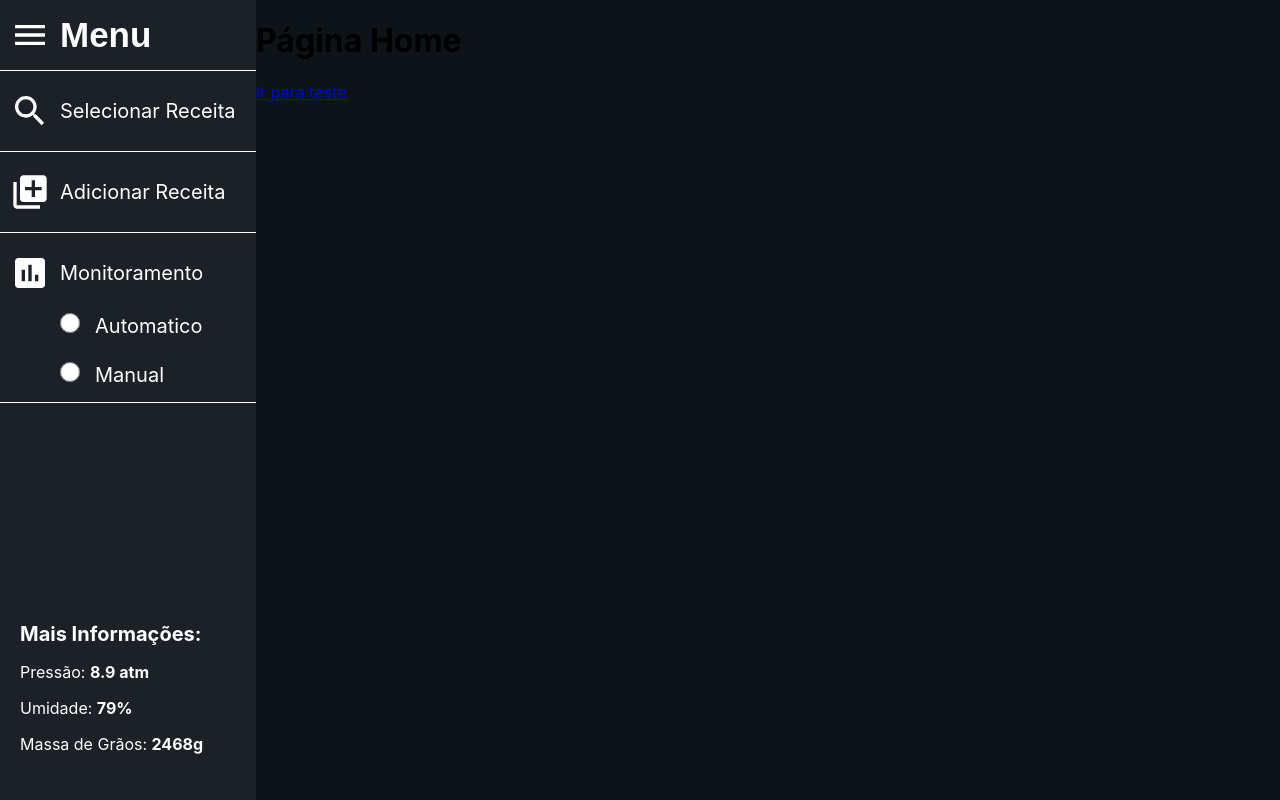
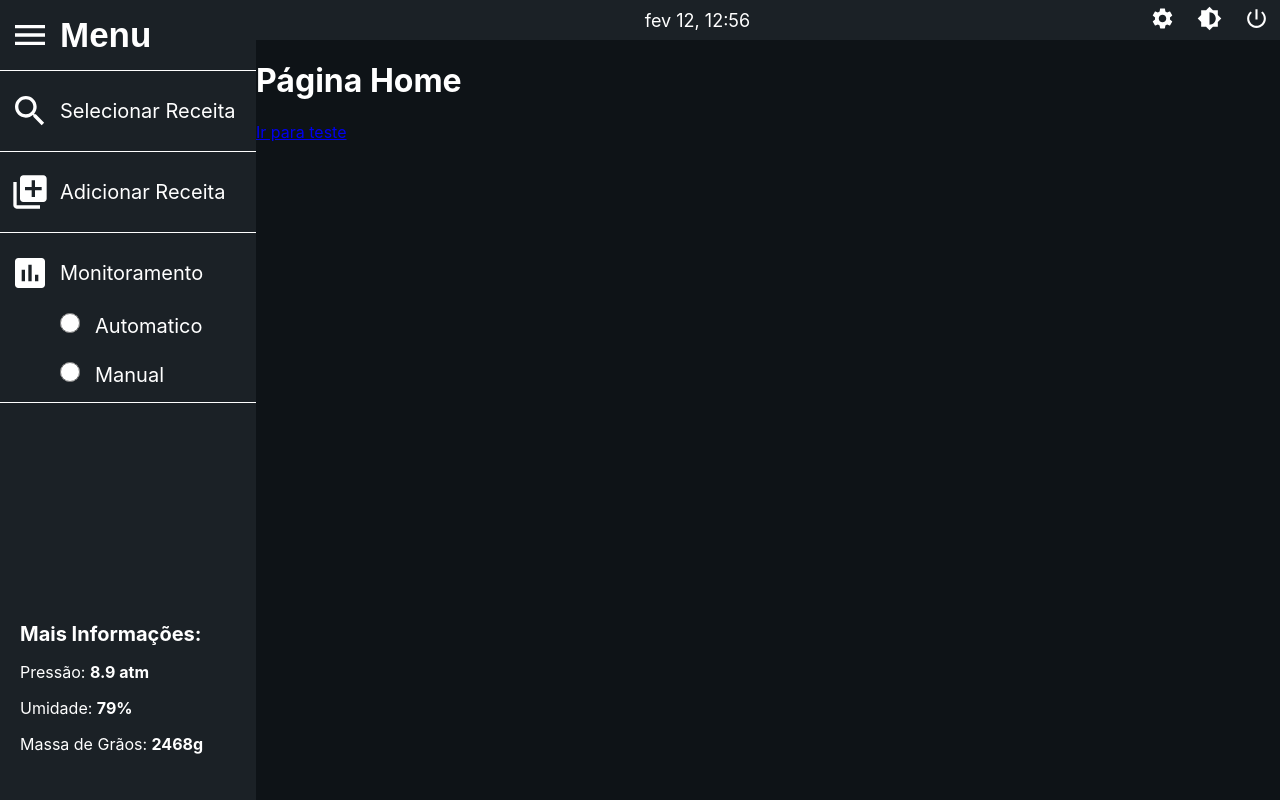
Before and after one commit to cpejr/frontend-cafetorrado, a React (Create React App) app: page / in a window 1280 px wide. Built offline with nearby package versions, Linux system fonts and the light colour scheme.

Commit message:
Feat: Adiciona nova app bar

```diff
--- a/package.json
+++ b/package.json
@@ -12,6 +12,7 @@
     "bootstrap": "^4.6.0",
     "clsx": "^1.1.1",
     "component": "^1.1.0",
+    "date-fns": "^2.17.0",
     "history": "^5.0.0",
     "prop-types": "^15.7.2",
     "react": "^17.0.1",
--- a/src/components/organisms/header/index.jsx
+++ b/src/components/organisms/header/index.jsx
@@ -4,15 +4,26 @@ import Brightness6Icon from '@material-ui/icons/Brightness6';
 import SettingsIcon from '@material-ui/icons/Settings';
 import './styles.css';
 
+import { format } from 'date-fns';
+import { ptBR } from 'date-fns/locale';
+
 const HeaderComponent = () => {
   return (
     <div className="header">
-      <div className="time">12:22</div>
+      <div className="time">
+        <p>{format(new Date(), 'MMM dd, hh:mm', { locale: ptBR })}</p>
+      </div>
 
       <div className="buttons">
-        <PowerSettingsNewIcon />
-        <Brightness6Icon />
-        <SettingsIcon />
+        <button type="button" className="icon">
+          <SettingsIcon />
+        </button>
+        <button type="button" className="icon">
+          <Brightness6Icon />
+        </button>
+        <button type="button" className="icon">
+          <PowerSettingsNewIcon />
+        </button>
       </div>
     </div>
   );
--- a/src/components/organisms/header/styles.css
+++ b/src/components/organisms/header/styles.css
@@ -1,5 +1,31 @@
-header {
+.header {
   width: 100%;
-  height: 50px;
+  height: 40px;
+  background-color: var(--headerBackground);
+
+  display: flex;
+  flex-direction: row;
+  align-items: center;
+}
+
+.time {
+  flex-grow: 2;
+  text-align: center;
+  color: var(--fontColor);
+  font-size: 18px;
+}
+
+.buttons button {
+  margin: 0;
+  outline: none;
+  border: none;
   background-color: transparent;
 }
+
+.icon svg {
+  width: 25px;
+  height: 25px;
+  color: var(--fontColor);
+
+  padding: 0 5px;
+}
--- a/src/templates/index.js
+++ b/src/templates/index.js
@@ -9,7 +9,7 @@ const TemplateWithDrawer = ({ children, valuesInfo }) => {
       <DrawerComponent valuesInfo={valuesInfo} />
 
       <div className="page">
-        {/* <HeaderComponent /> */}
+        <HeaderComponent />
         {children}
       </div>
     </div>
--- a/src/templates/styles.css
+++ b/src/templates/styles.css
@@ -1,5 +1,6 @@
 .body {
   display: flex;
+  color: var(--fontColor);
 }
 
 .page {
```
Also changed, not shown: 1 other file (tests, documents, lock files or other folders).
